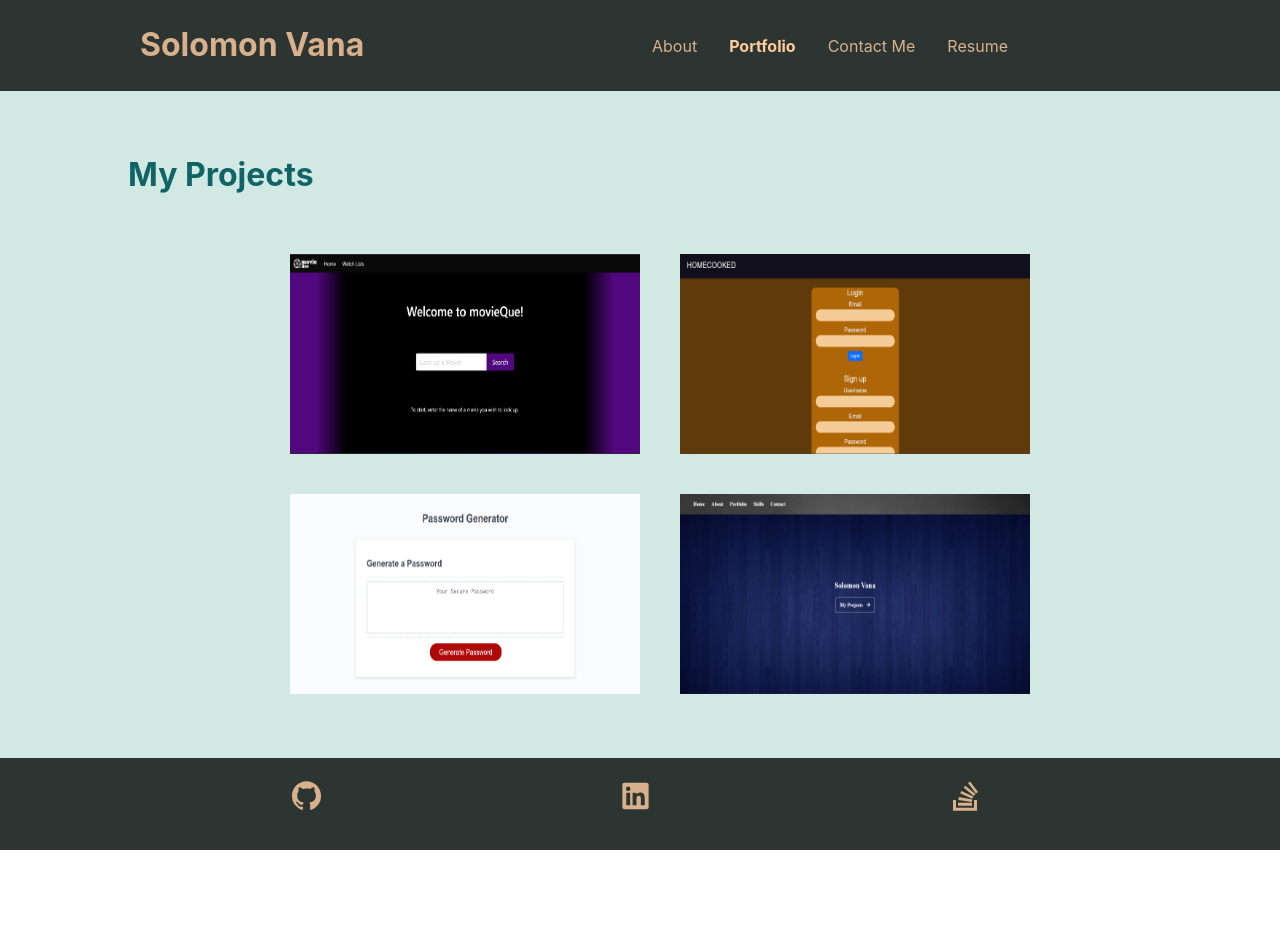
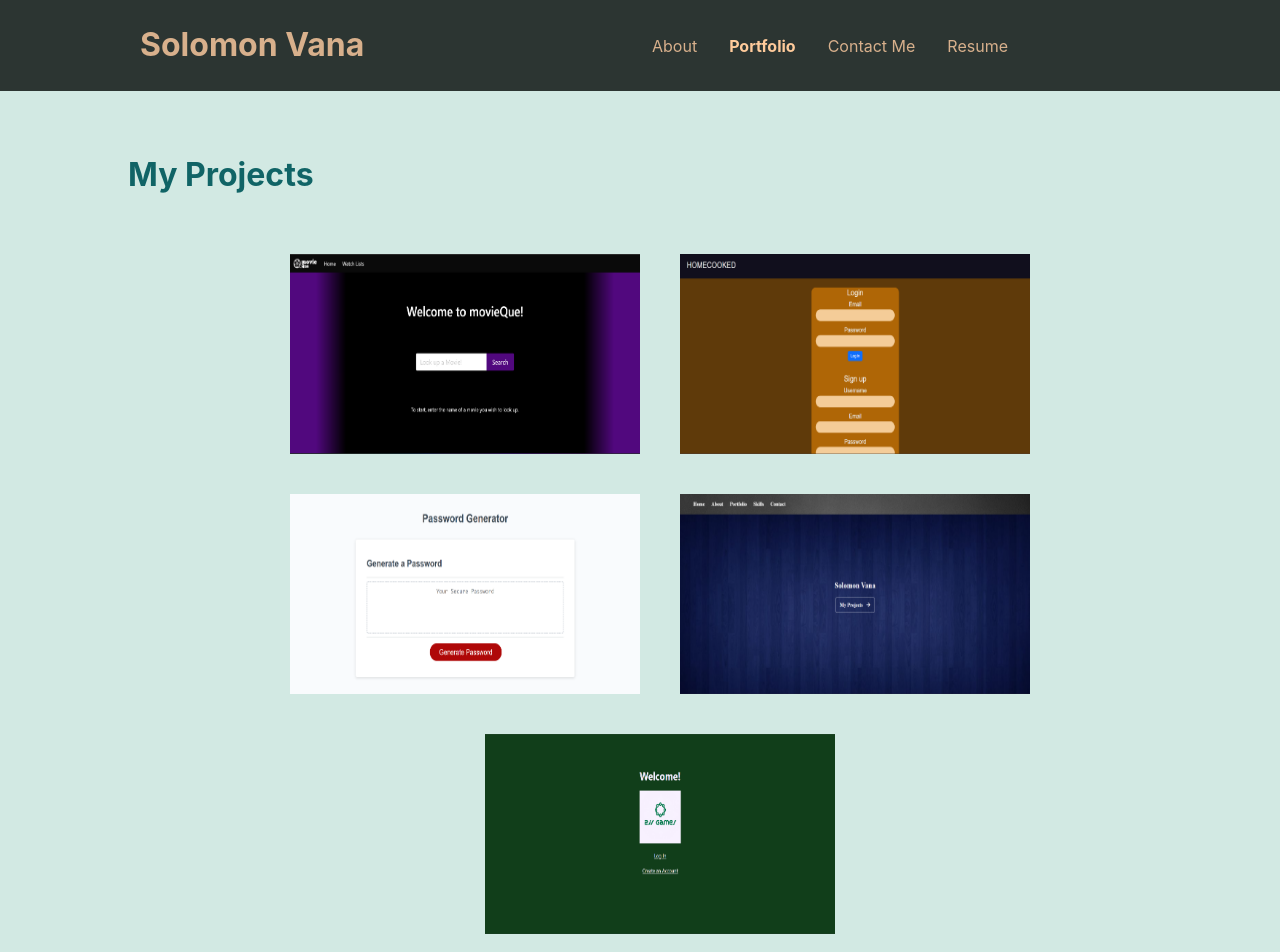
Before and after one commit to Solomon-Coding/reactPortfolio, a React (Create React App) app in the folder react-portfolio/: page /portfolio in a window 1280 px wide. Shown: the top 952 px of the page. Before the commit the page ends 850 px from the top, so only its background shows below. Built offline with nearby package versions, Linux system fonts and the light colour scheme.

Commit message:
Updated portfolio with final project

```diff
--- a/react-portfolio/public/index.html
+++ b/react-portfolio/public/index.html
@@ -2,19 +2,19 @@
 <html lang="en">
   <head>
     <meta charset="utf-8" />
-    <link rel="icon" href="%PUBLIC_URL%/favicon.ico" />
+    <!-- <link rel="icon" href="%PUBLIC_URL%/favicon.ico" /> -->
     <meta name="viewport" content="width=device-width, initial-scale=1" />
     <meta name="theme-color" content="#000000" />
     <meta
       name="description"
       content="Web site created using create-react-app"
     />
-    <link rel="apple-touch-icon" href="%PUBLIC_URL%/logo192.png" />
+    <!-- <link rel="apple-touch-icon" href="%PUBLIC_URL%/logo192.png" /> -->
     <!--
       manifest.json provides metadata used when your web app is installed on a
       user's mobile device or desktop. See https://developers.google.com/web/fundamentals/web-app-manifest/
     -->
-    <link rel="manifest" href="%PUBLIC_URL%/manifest.json" />
+    <!-- <link rel="manifest" href="%PUBLIC_URL%/manifest.json" /> -->
     <!--
       Notice the use of %PUBLIC_URL% in the tags above.
       It will be replaced with the URL of the `public` folder during the build.
--- a/react-portfolio/src/components/pages/Portfolio/projects.js
+++ b/react-portfolio/src/components/pages/Portfolio/projects.js
@@ -2,6 +2,7 @@
 import Homecooked_sc from '../../../Homecooked_sc.png';
 import PasswordGenerator_sc from '../../../PasswordGenerator_sc.png';
 import FirstPortfolio_sc from '../../../FirstPortfolio_sc.png';
+import jjsGames_sc from '../../../jjsGames_sc.png';
 
 const projects = [
 {
@@ -32,6 +33,13 @@
     altText: 'First Portfolio webpage',
     gitHub: 'https://github.com/Solomon-Coding/challenge2-portfolio'
 },
+{
+    name: '2JS - Games',
+    webLocation: 'https://jjs-games.herokuapp.com/',
+    image: jjsGames_sc,
+    altText: '2JS - Games webpage',
+    gitHub: 'https://github.com/jcherwin/2js-games'
+},
 ];
 
 export default projects;
```
Also changed, not shown: react-portfolio/src/jjsGames_sc.png (added).
